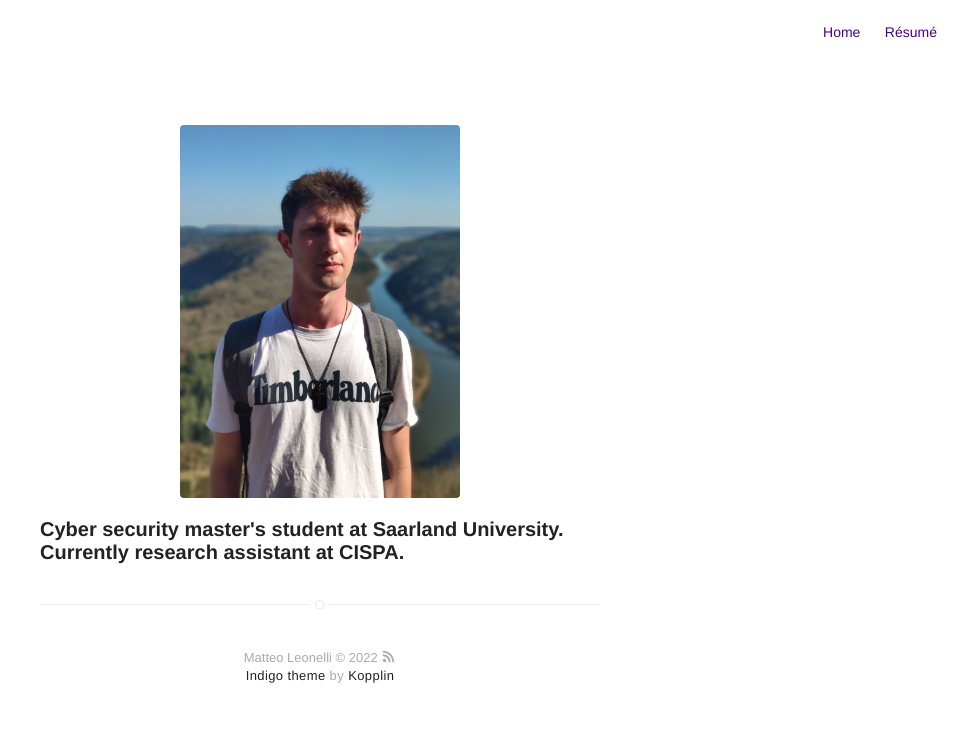
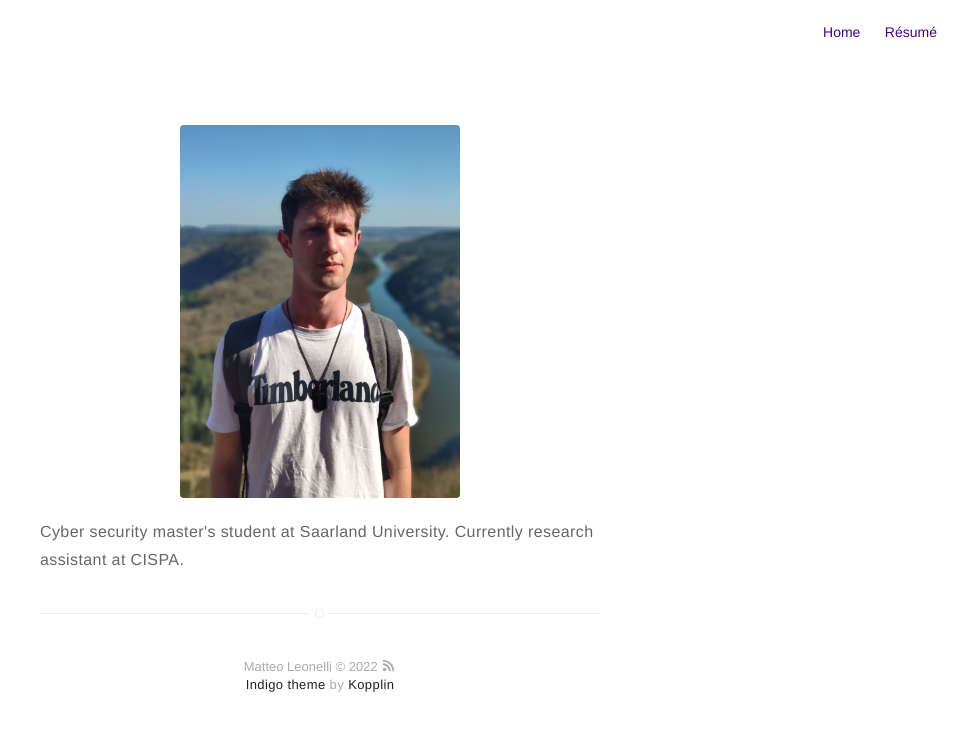
Before and after one commit to Leonelli/leonelli.github.io, a Jekyll site: the page built from about.md, in a window 1280 px wide. Shown: the top 731 px of the page, without its empty margins (320-1280 px from the left). Built offline with Jekyll 4.4.1, drawn with Linux system fonts in a browser that asks for light colours.

```diff
--- a/about.md
+++ b/about.md
@@ -5,4 +5,4 @@ layout: page
 ![Profile Image]({{ site.url }}/{{ site.picture }})
 
 
-<h3>Cyber security master's student at Saarland University. Currently research assistant at CISPA.</h3>
+<p>Cyber security master's student at Saarland University. Currently research assistant at CISPA.</p>
```
